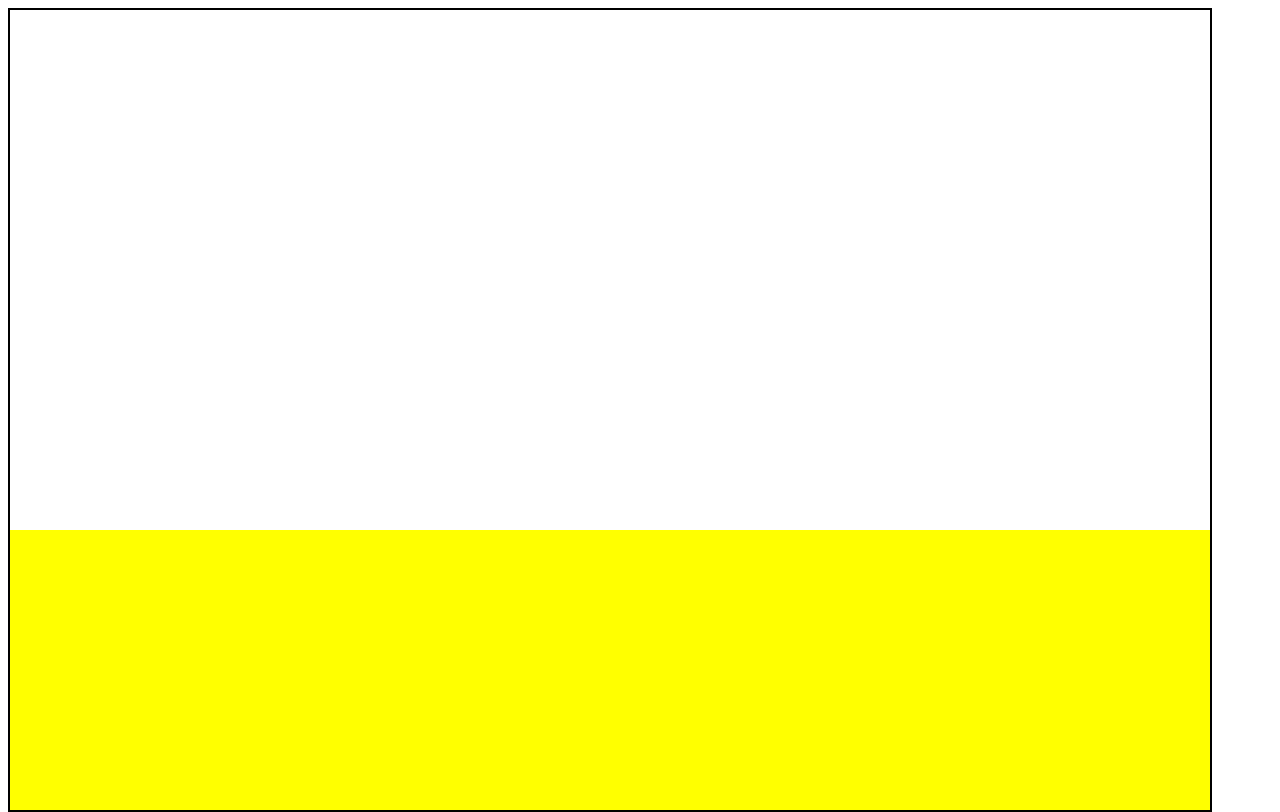
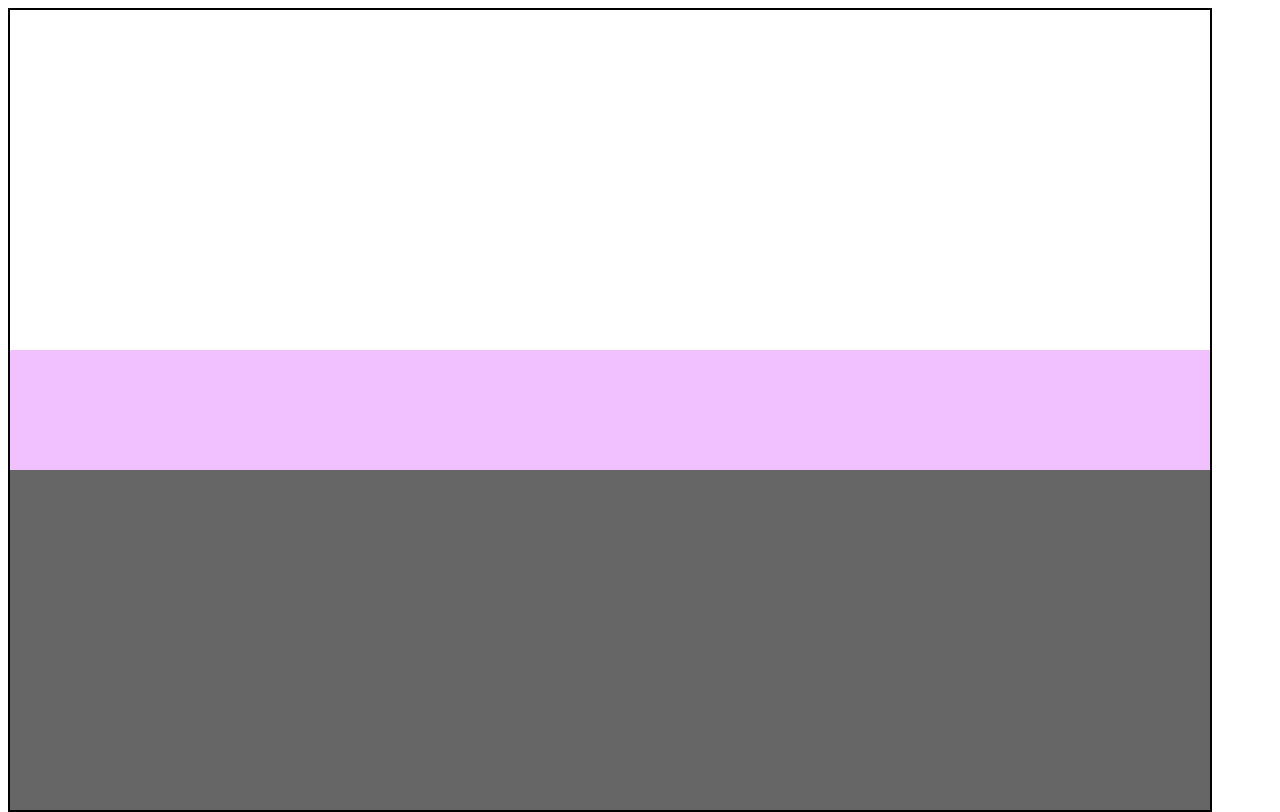
Before and after one commit to kalinom7/erasmus-3dgame, a plain HTML site: page index.html in a window 1280 px wide. Drawn offline with Linux system fonts and the light colour scheme.

Commit message:
add simple world creation

```diff
--- a/index.html
+++ b/index.html
@@ -8,8 +8,6 @@
 <body>
     <div id="container">
         <div id="world">
-            <div id="squarel"></div>
-            <div id="square2"></div>
         </div>
     </div>
 </body>
--- a/script.js
+++ b/script.js
@@ -9,6 +9,15 @@ function player(x,y,z,rx,ry){
     this.rx = rx;
     this.ry = ry;
 }
+
+//rectangle Array [x,y,z,rx,ry,rz,w,h,color]
+var map = [
+    [0,0,-1000,0,0,0,2000,200,"#F0C0FF"],  // front wall
+    [0,0,1000,0,180,0,2000,200,"#F0C0FF"], // back wall (obrócona 180)
+    [1000,0,0,0,-90,0,2000,200,"#F0C0FF"], // right wall
+    [-1000,0,0,0,90,0,2000,200,"#F0C0FF"], // left wall
+    [0,100,0,90,0,0,2000,2000,"#666666"],  // floor
+];
 
 //variables for movement
 var PressLeft = 0;
@@ -107,4 +116,32 @@ function update(){
         "translate3d(" + (-pawn.x) +"px," + (-pawn.y) + "px," + (-pawn.z) + "px)";
 }
 
+function createNewWorld(){
+    for (let i = 0; i < map.length; i++){
+
+        //create rectangles and styles
+        let newElement = document.createElement("div");
+        newElement.className = "square";
+        newElement.id = "square" + i;
+        newElement.style.width = map[i][6] + "px";
+        newElement.style.height = map[i][7] + "px";
+        newElement.style.background = map[i][8];
+
+        //position
+        newElement.style.transform = "translate3d("
+        + (600 - map[i][6]/2 + map[i][0]) + "px,"
+        + (400 -map[i][7]/2 + map[i][1]) + "px,"
+        + map[i][2] + "px)"
+        +"rotateX(" + map[i][3] + "deg)"
+        +"rotateY(" + map[i][4] + "deg)"
+        +"rotateZ(" + map[i][5] + "deg)";
+
+        //insert into the world
+        world.append(newElement);
+    }
+}
+
+//generate new world
+createNewWorld();
+
 TimerGame = setInterval(update, 10);
--- a/style.css
+++ b/style.css
@@ -14,22 +14,6 @@
   transform-style: preserve-3d;
 }
 
-#squarel {
+.square {
   position: absolute;
-  width: 200px;
-  height: 200px;
-  background-color: #ff0000;
-  transform: translate(-50%, -50%) rotateY(30deg);
-  top: 400px;
-  left: 600px;
 }
-
-#square2 {
-  position: absolute;
-  width: 1000px;
-  height: 1000px;
-  background-color: #ffff00;
-  top: 400px;
-  left: 600px;
-  transform: translate(-50%, -50%) rotateX(90deg) translateZ(-100px);
-}
```
